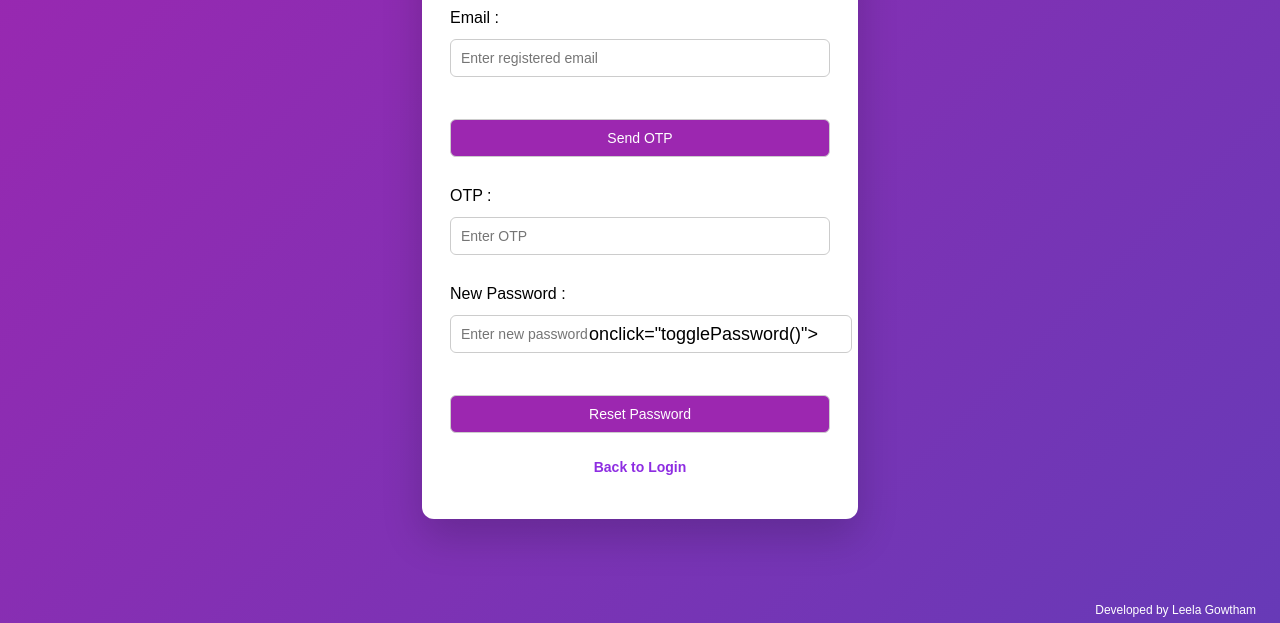
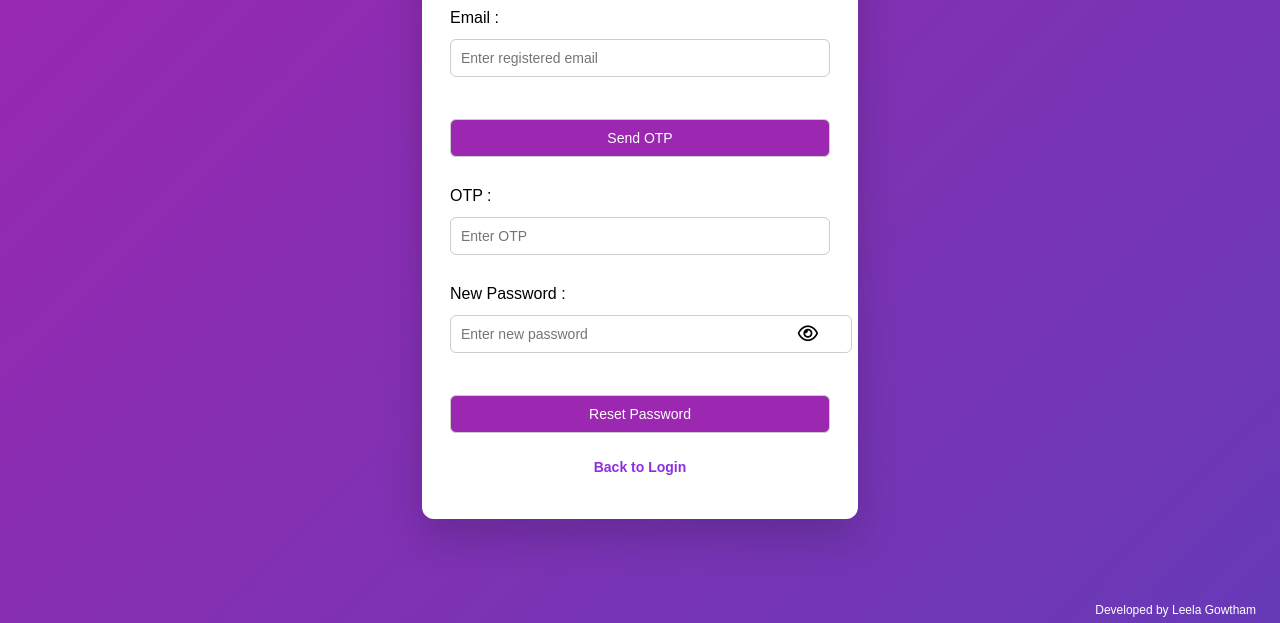
Before and after one commit to Gowtham04062006/Expense-Tracker, a plain HTML site: page forgot_password.html in a window 1280 px wide. Shown: the part 177-800 px from the top of the page. Drawn offline with Linux system fonts and the light colour scheme.

Commit message:
Update forgot_password.html

```diff
--- a/forgot_password.html
+++ b/forgot_password.html
@@ -5,6 +5,7 @@
 <meta name="viewport" content="width=device-width, initial-scale=1.0">
 <title>Forgot Password</title>
 <link rel="stylesheet" href="lo_reg.css">
+<link rel="stylesheet" href="https://cdnjs.cloudflare.com/ajax/libs/font-awesome/6.5.0/css/all.min.css">
 
 </head>
 <body>
@@ -27,7 +28,7 @@ New Password :
 
 <div class="password-container">
     <input type="password" id="fp_pass" placeholder="Enter new password">
-    <span class="eye" <i class="fa-regular fa-eye"></i> onclick="togglePassword()"></span>
+    <span class="eye" onclick="togglePassword()"><i class="fa-regular fa-eye"></i></span>
 </div>
 
 <br>
```
